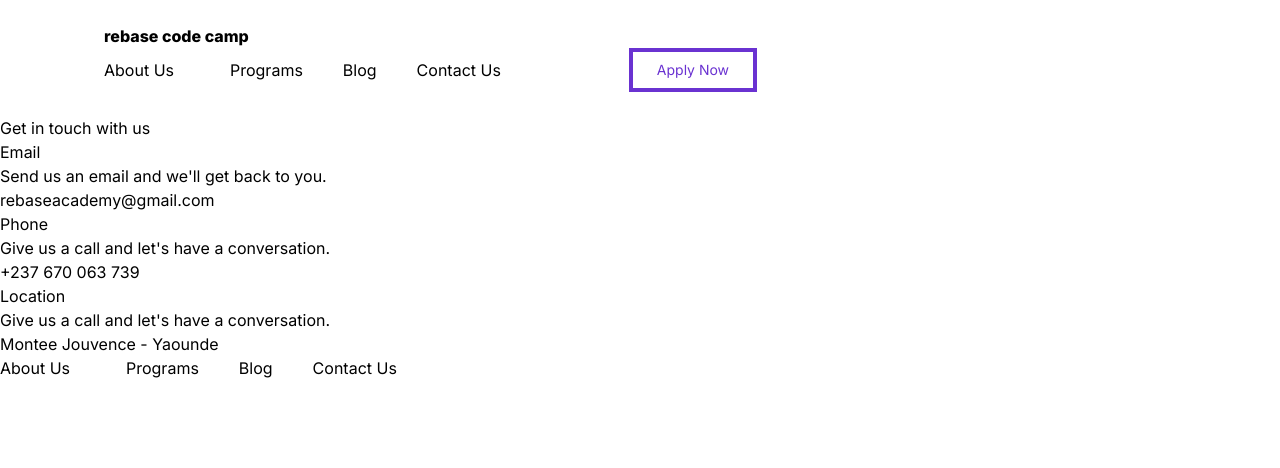
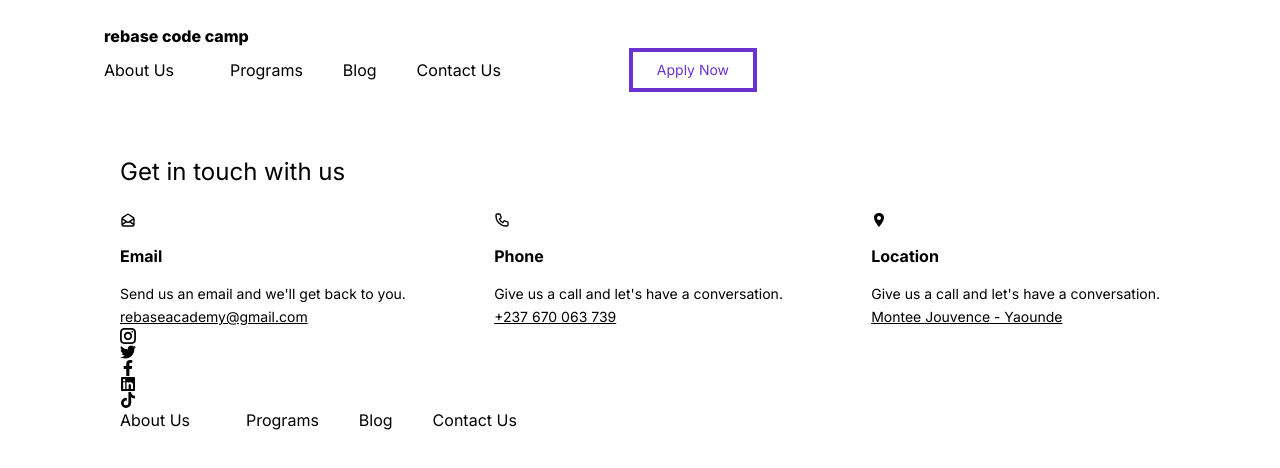
Before and after one commit to nsamedaisy/rebase_cc_frontend, a Next.js app: page /landing in a window 1280 px wide. Shown: the top 468 px of the page. Built offline with nearby package versions, Linux system fonts and the light colour scheme.

Commit message:
footer design

```diff
--- a/app/_components/footer.tsx
+++ b/app/_components/footer.tsx
@@ -1,29 +1,46 @@
 import Link from 'next/link';
 import React from 'react';
+import { HiOutlineMailOpen, HiOutlinePhone } from "react-icons/hi";
+import { IoLocationSharp } from 'react-icons/io5';
+import { GrInstagram } from "react-icons/gr";
+import { FaFacebookF, FaLinkedin, FaTiktok, FaTwitter } from 'react-icons/fa';
 
 const Footer: React.FC = () => {
     return (
-        <div>
-            <h1>Get in touch with us</h1>
-            <div>
-                <h2>Email</h2>
-                <p>Send us an email and we'll get back to you.</p>
-                <Link href='/'>rebaseacademy@gmail.com</Link>
+        <div className='p-10 lg:mx-20'>
+            <h1 className='text-2xl pb-6'>Get in touch with us</h1>
+
+            <div className='flex w-full justify-between'>
+                <div className='space-y-4'>
+                    <HiOutlineMailOpen />
+                    <h2 className='font-bold'>Email</h2>
+                    <p className='text-sm'>Send us an email and we'll get back to you.</p>
+                    <Link href='/' className='text-sm underline'>rebaseacademy@gmail.com</Link>
+                </div>
+
+                <div className='space-y-4'>
+                    <HiOutlinePhone />
+                    <h2 className='font-bold'>Phone</h2>
+                    <p className='text-sm'>Give us a call and let's have a conversation.</p>
+                    <Link href='/' className='text-sm underline'>+237 670 063 739</Link>
+                </div>
+
+                <div className='space-y-4'>
+                    <IoLocationSharp />
+                    <h2 className='font-bold'>Location</h2>
+                    <p className='text-sm'>Give us a call and let's have a conversation.</p>
+                    <Link href='/' className='text-sm underline'>Montee Jouvence - Yaounde</Link>
+                </div>
             </div>
 
             <div>
-                <h2>Phone</h2>
-                <p>Give us a call and let's have a conversation.</p>
-                <Link href='/'>+237 670 063 739</Link>
+                <div>
+                    <GrInstagram />
+                    <FaTwitter />
+                    <FaFacebookF />
+                    <FaLinkedin />
+                    <FaTiktok />
                 </div>
-
-            <div>
-                <h2>Location</h2>
-                <p>Give us a call and let's have a conversation.</p>
-                <Link href='/'>Montee Jouvence - Yaounde</Link>
-            </div>
-
-            <div></div>
                 <div className="text-base lg:flex mr-32 space-x-10">
                     <Link href="/about-us" className="block mt-4 lg:inline-block lg:mt-0 text-white-200 mr-4">
                         About Us
@@ -39,6 +56,7 @@ const Footer: React.FC = () => {
                     </Link>
                 </div>
             </div>
+        </div>
     );
 };
 
```
Lines whose indentation alone changed are shown as unchanged.
